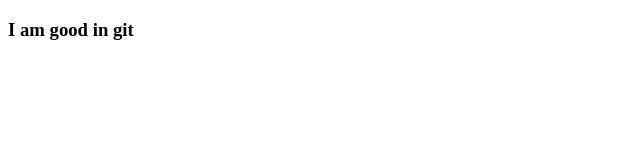
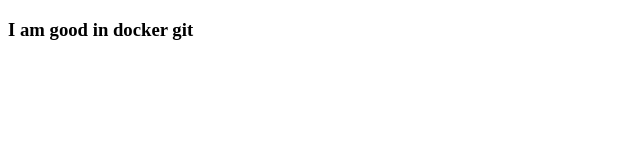
Before and after one commit to asonalaashish/Azuredevops, a plain HTML site: page index.html in a window 1280 px wide. Shown: the full height of the page, 0-640 px from the left. Drawn offline with Linux system fonts and the light colour scheme.

Commit message:
from docker

```diff
--- a/index.html
+++ b/index.html
@@ -7,6 +7,6 @@
     <title>Document</title>
 </head>
 <body>
-    <h3> I am good in git</h3>
+    <h3> I am good in  docker git</h3>
 </body>
 </html>
```
